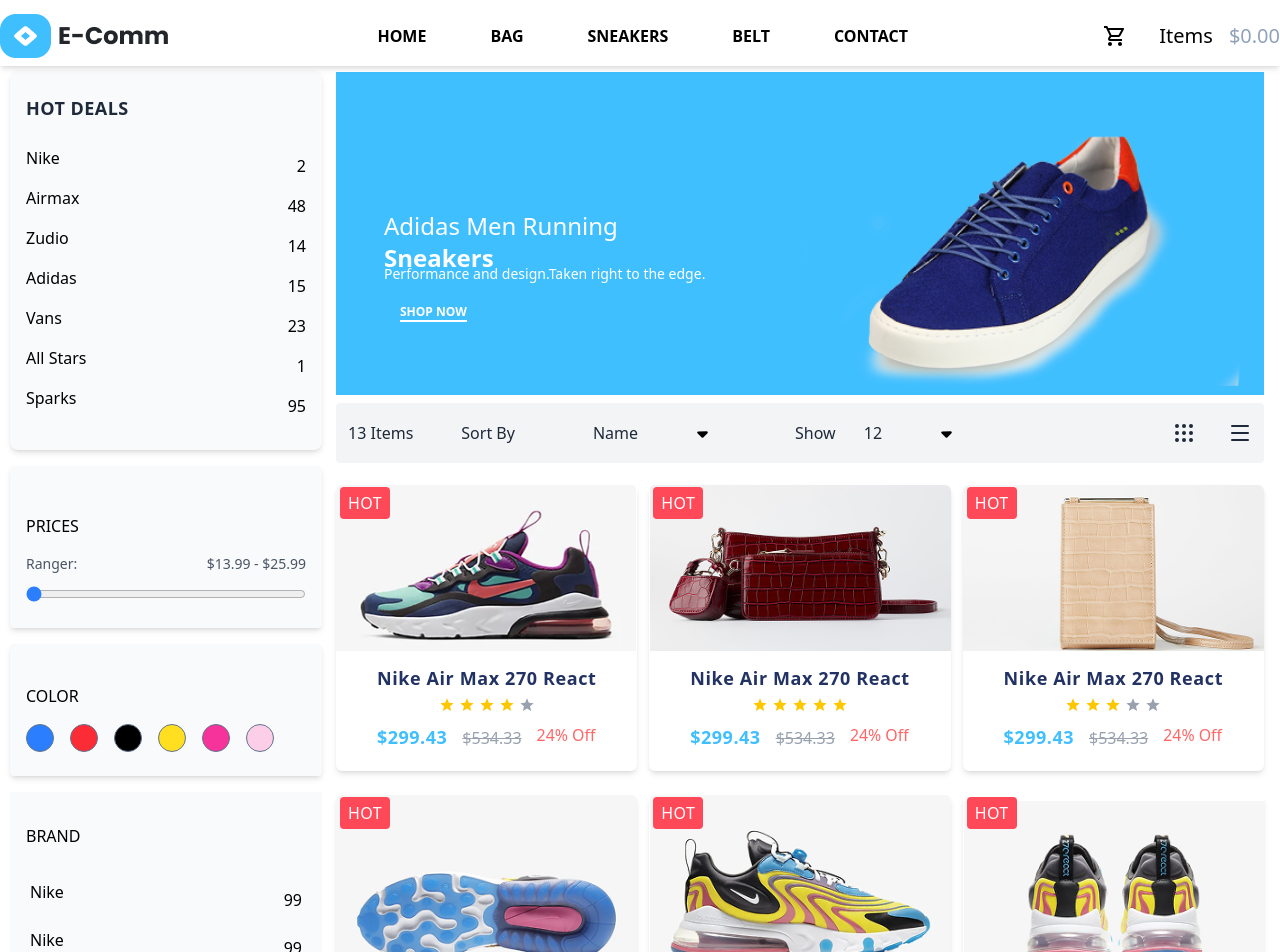
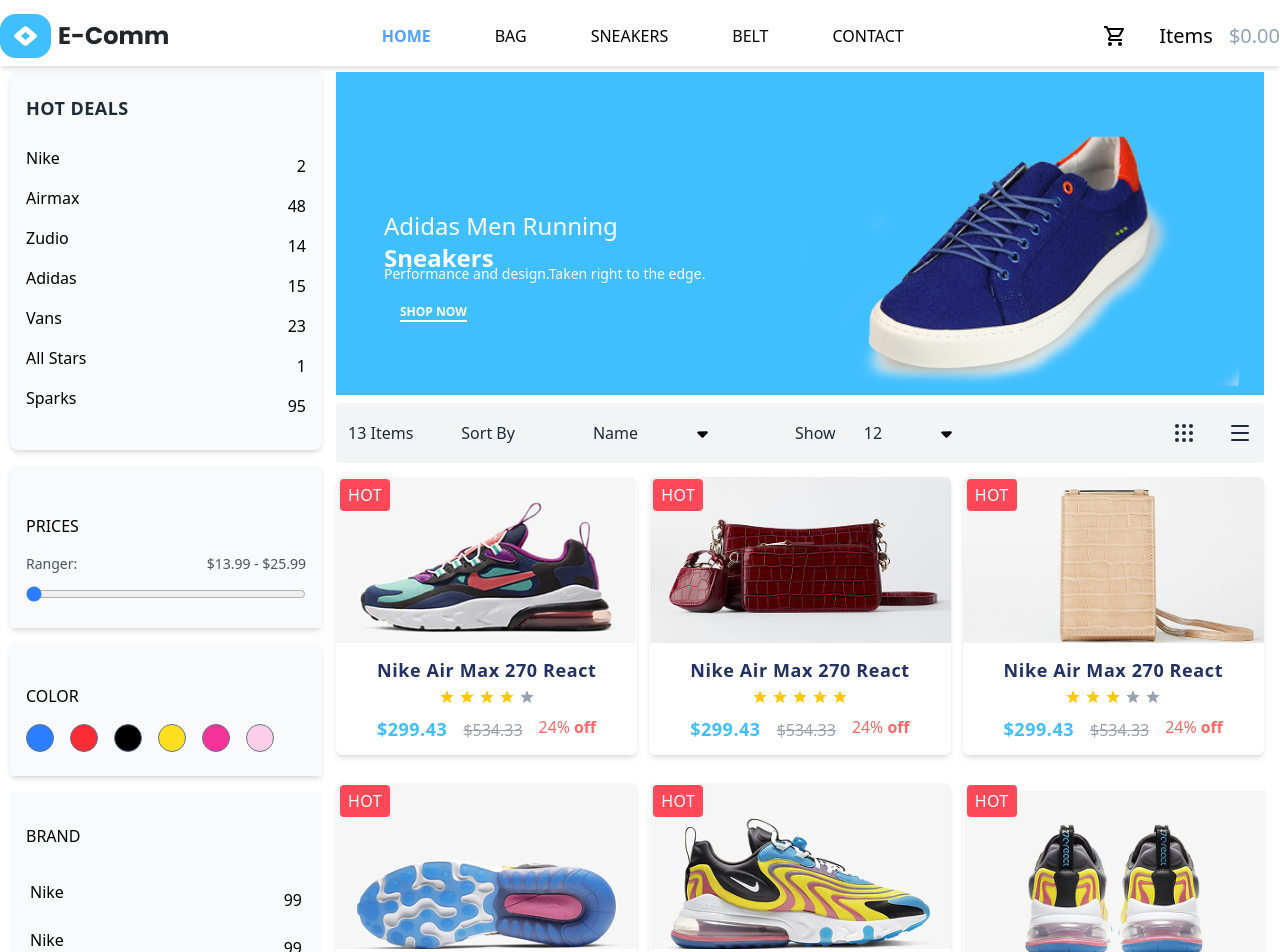
Before and after one commit to AayushSahani01/Soft-dev, a React (Vite) app: page / in a window 1280 px wide. Shown: the top 952 px of the page. Built offline with nearby package versions, Linux system fonts and the light colour scheme.

Commit message:
Navbar navigator fixed it.

```diff
--- a/src/App.jsx
+++ b/src/App.jsx
@@ -35,15 +35,15 @@ function App() {
           }
         />
 
-        {/* <Route
+        <Route
           path="/bags"
           element={
-            <>
+            <div className="pt-18">
               <Navbar />
               <ProductCard />
               <Pagination />
               <Footer />
-            </>
+            </div>
           }
         />
         <Route
@@ -51,16 +51,16 @@ function App() {
           element={
             <>
               <Navbar />
-              <div className="p-4">Sneakers</div>
+              <div className="pt-18 text-center text-2xl font-bold">Sneakers</div>
               <Footer />
             </>
           }
         />
-        <Route
+        {/* <Route
           path="/contact"
           element={
             <>
-              <Navbar /> <div>Contract us</div>
+              <Navbar /> <div className="pt-18 text-center text-2xl font-bold">Contact Us</div> <Footer />
             </>
           }
         /> */}
--- a/src/components/Home/Pagination.jsx
+++ b/src/components/Home/Pagination.jsx
@@ -3,8 +3,8 @@ import React from "react";
 const Pagination = () => {
   const NumberOfPages = [1, 2, 3, 4, 5];
   return (
-    <div className="min-sm:pt-12 min-lg:pt-10 min-xl:pt-0 ">
-      <div className="flex justify-center bg-slate-100 p-0.5 text-gray-700 min-lg:mt-4 min-sm:mt-6 ">
+    <div className="container mx-auto sm:pt-18 md:py-0 xl:py-0 xl:pt-6">
+      <div className="flex justify-center bg-slate-100 p-0.5 text-gray-700">
         {NumberOfPages.map((p) => (
           <button
             key={p}
--- a/src/components/Home/ProductCards.jsx
+++ b/src/components/Home/ProductCards.jsx
@@ -67,9 +67,9 @@ const products = [
 
 function ProductCard() {
   return (
-    <div className="w-full lg:h-auto ">
+    <div className="w-full bg-white">
 
-    <div className="container mx-auto max-w-screen-xl grid grid-cols-1 sm:grid-cols-2 md:grid-cols-3 gap-3 pt-4 space-y-3 ">
+    <div className="container max-w-screen-xl grid grid-cols-1 sm:grid-cols-2 md:grid-cols-3 gap-3 pt-2 space-y-4  mx-auto  ">
       {products.map((product) => (
         <div
           key={product.id}
@@ -87,7 +87,7 @@ function ProductCard() {
           <img
             src={product.image}
             alt={product.title}
-            className="w-full h-42 object-cover bg-center  bg-no-repeat pb-0.5"
+            className="w-full h-42 object-cover bg-center bg-no-repeat pb-0.5"
           />
           <div className="flex flex-col text-center p-1">
             <h4
@@ -103,21 +103,23 @@ function ProductCard() {
             </h4>
 
             <div className=" text-yellow-400 mb-2 text-[15.89px] justify-center items-center inline-block">
-              {Array.from({ length: 5 }).map((_, i) => (
+              {Array.from({ length: 5 }).map((_, num) => (
                 <span
-                  key={i}
-                  className={i < product.rating ? "" : "text-gray-400"}
+
+                key={num}
+                className={num < product.rating ? "" : "text-gray-400"}
                 >
                   <MdOutlineStar className="inline-block w-5 h-4" />
                 </span>
-              ))}
+              ))
+              }
             </div>
 
             <div
               style={{
                 display: "flex",
-                gap: "15px",
-                paddingBottom: "1rem",
+                gap: "1rem",
+                paddingBottom: "0.5rem",
               }}
             >
               <span
@@ -138,7 +140,7 @@ function ProductCard() {
                 className="text-[15.89px] font-medium"
                 style={{ color: "rgb(255, 102, 102)" }}
               >
-                {product.discount}% Off
+                {product.discount}% <b>off</b>
               </span>
             </div>
           </div>
--- a/src/components/NavBar.jsx
+++ b/src/components/NavBar.jsx
@@ -1,8 +1,17 @@
 import React from "react";
 import { MdOutlineLocalGroceryStore } from "react-icons/md";
-import { Link } from "react-router-dom";
+import { Link, useLocation } from "react-router-dom";
 
 const NavBar = () => {
+  const location = useLocation();
+
+  const navbarLinks = [
+    { path: "/", name: "Home" },
+    { path: "/bags", name: "Bag" },
+    { path: "/sneakers", name: "Sneakers" },
+    { path: "/belt", name: "Belt" },
+    { path: "/contact", name: "Contact" },
+  ];
 
   return (
     <div className="fixed top-0 left-0 right-0 bg-white shadow-md z-10 max-sm:max-w-screen">
@@ -12,35 +21,22 @@ const NavBar = () => {
         </Link>
 
         <div className="min-sm:block hidden">
-          <ul
-            className="items flex space-x-16 font-bold"
+          <ul className="items flex space-x-16 font-medium text-base uppercase">
+            {navbarLinks.map((link) => (
+              <Link to={link.path} key={link.path}>
+                <li
+                  className={`cursor-pointer
+                    ${
+                      location.pathname === link.path
+                        ? "text-blue-400 font-semibold"
+                        : "hover:text-blue-500"
+                    }`}
 
-            >
-            <Link to="/">
-              <li className="cursor-pointer hover:text-blue-400 transition-all duration-300 ease-in-out  ">
-                Home
-              </li>
-            </Link>
-            <Link to="/bags">
-              <li className="cursor-pointer hover:text-blue-400 transition-all duration-300 ease-in-out">
-                Bag
-              </li>
-            </Link>
-            <Link to="/sneakers">
-              <li className="cursor-pointer hover:text-blue-400 transition-all duration-300 ease-in-out">
-                Sneakers
-              </li>
-            </Link>
-            <Link to="/belt">
-              <li className="cursor-pointer hover:text-blue-400 transition-all duration-300 ease-in-out">
-                Belt
-              </li>
-            </Link>
-            <Link to="/contact">
-              <li className="cursor-pointer hover:text-blue-400 transition-all duration-300 ease-in-out">
-                Contact
-              </li>
-            </Link>
+                >
+                  {link.name}
+                </li>
+              </Link>
+            ))}
           </ul>
         </div>
         <div className="flex space-x-4 md:space-x-8 justify-end items-center">
```
